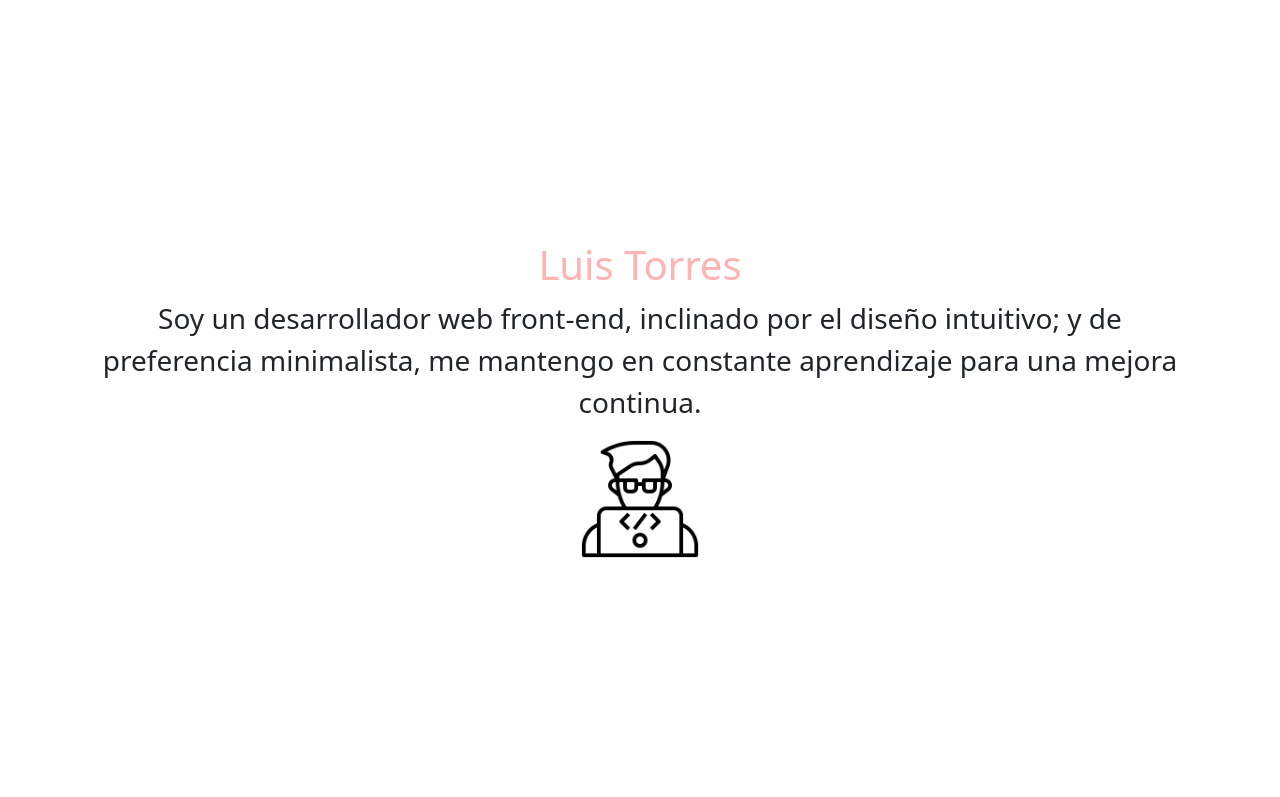
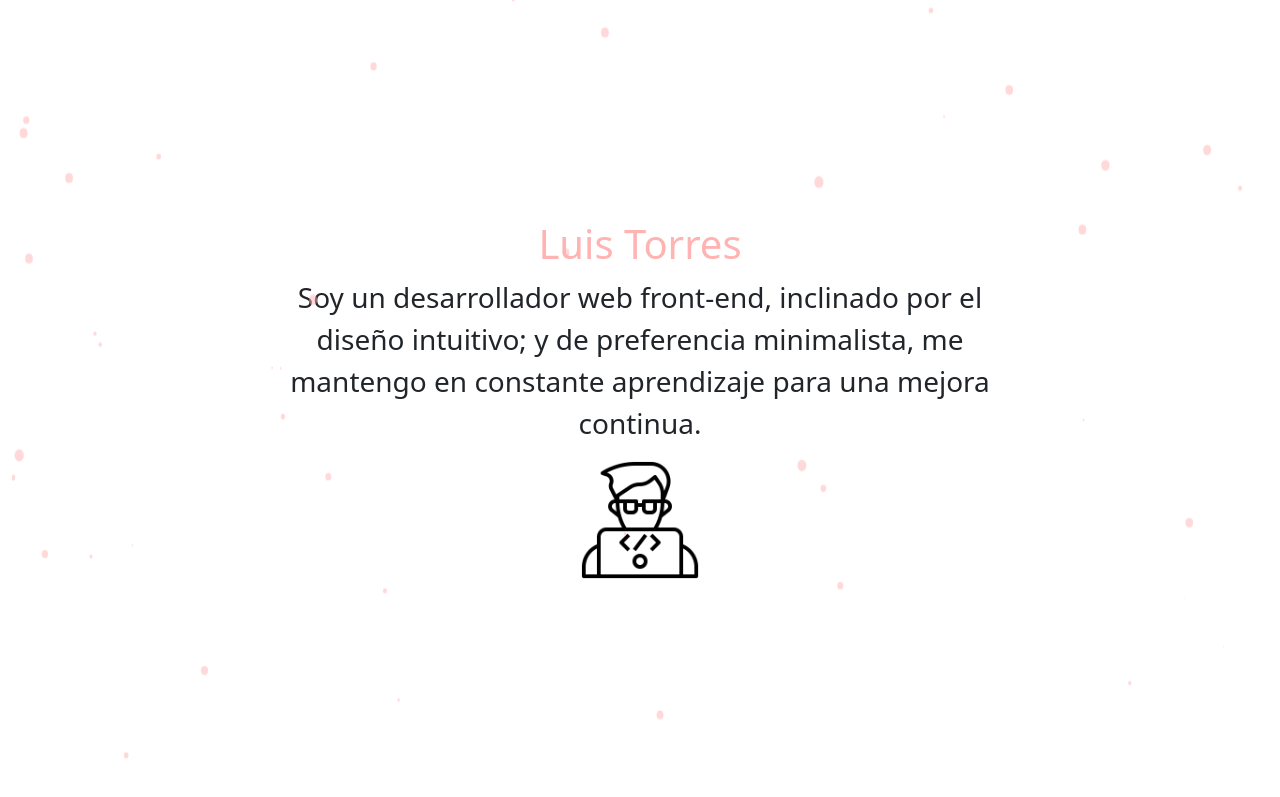
Before and after one commit to LuisTorres27/LuisTorres27.github.io, a website built with Vite: page index.html in a window 1280 px wide. Shown: the top 797 px of the page. Built offline with nearby package versions, Linux system fonts and the light colour scheme.

Commit message:
particles added

```diff
--- /dev/null
+++ b/assets/functions/particles.js
@@ -0,0 +1,110 @@
+particlesJS({
+  particles: {
+    number: {
+      value: 50,
+      density: {
+        enable: true,
+        value_area: 800,
+      },
+    },
+    color: {
+      value: "#ffb3b3",
+    },
+    shape: {
+      type: "circle",
+      stroke: {
+        width: 0,
+        color: "#000000",
+      },
+      polygon: {
+        nb_sides: 5,
+      },
+      image: {
+        src: "img/github.svg",
+        width: 100,
+        height: 100,
+      },
+    },
+    opacity: {
+      value: 0.5,
+      random: false,
+      anim: {
+        enable: false,
+        speed: 1,
+        opacity_min: 0.1,
+        sync: false,
+      },
+    },
+    size: {
+      value: 5,
+      random: true,
+      anim: {
+        enable: false,
+        speed: 40,
+        size_min: 0.1,
+        sync: false,
+      },
+    },
+    line_linked: {
+      enable: false,
+      distance: 150,
+      color: "#ffffff",
+      opacity: 0.4,
+      width: 1,
+    },
+    move: {
+      enable: true,
+      speed: 10,
+      direction: "none",
+      random: false,
+      straight: false,
+      out_mode: "out",
+      bounce: false,
+      attract: {
+        enable: false,
+        rotateX: 600,
+        rotateY: 1200,
+      },
+    },
+  },
+  interactivity: {
+    detect_on: "canvas",
+    events: {
+      onhover: {
+        enable: false,
+        mode: "repulse",
+      },
+      onclick: {
+        enable: false,
+        mode: "push",
+      },
+      resize: true,
+    },
+    modes: {
+      grab: {
+        distance: 400,
+        line_linked: {
+          opacity: 1,
+        },
+      },
+      bubble: {
+        distance: 400,
+        size: 40,
+        duration: 2,
+        opacity: 8,
+        speed: 3,
+      },
+      repulse: {
+        distance: 200,
+        duration: 0.4,
+      },
+      push: {
+        particles_nb: 4,
+      },
+      remove: {
+        particles_nb: 2,
+      },
+    },
+  },
+  retina_detect: true,
+});
--- a/index.html
+++ b/index.html
@@ -27,7 +27,8 @@
     <div class="container">
       <section>
         <div class="row row-main flex-col-center">
-          <div class="col-sm-12 col-md-12 col-lg-12 col-xl-12 flex-col-center">
+          <div id="particles-js" style="position: fixed"></div>
+          <div class="col-sm-12 col-md-12 col-lg-12 col-xl-8 flex-col-center">
             <h1 class="text-center fs-1">Luis Torres</h1>
             <p class="text-center fs-3">
               Soy un desarrollador web front-end, inclinado por el diseño
@@ -205,7 +206,7 @@
 
         <div class="col-12 col-sm-12 col-md-6 col-lg-6 col-xl-6 flex-end">
           <p class="text-end fs-4 text-secondary">
-            visita mi perfil en Github
+            visita mi repositorio en Github
           </p>
           <a target="_blank" href="https://github.com/LuisTorres27">
             <img
@@ -261,5 +262,9 @@
     <!-- Aos.js -->
     <script src="https://unpkg.com/aos@next/dist/aos.js"></script>
     <script src="/assets/scripts/Aos.js"></script>
+
+    <!-- Particles.js -->
+    <script src="https://cdn.jsdelivr.net/npm/particles.js@2.0.0/particles.min.js"></script>
+    <script src="/assets/functions/particles.js"></script>
   </body>
 </html>
--- a/style.css
+++ b/style.css
@@ -1,5 +1,5 @@
 .row {
-  margin-bottom: 150px;
+  margin-bottom: 60px;
 }
 
 .row-main {
@@ -60,11 +60,18 @@ h2 {
   transition: all ease-in-out 0.5s;
 }
 
+.tool-icon:hover {
+  transform: scale(130%);
+}
 .row-end {
   margin: 0px;
   padding: 10px;
 }
 
+
+#particles-js{
+  height: 100%;
+}
 .footer-icon {
   width: 45px;
   height: auto;
@@ -92,9 +99,8 @@ h2 {
 }
 
 @media screen and (max-width: 576px) {
-
   .row {
-    margin-bottom: 120px;
+    margin-bottom: 50px;
   }
 
   .row-main {
@@ -116,6 +122,10 @@ h2 {
     width: 55px;
   }
 
+  .tool-icon:hover {
+    transform: none;
+  }
+
   .tool-icon {
     width: 40px;
   }
@@ -125,7 +135,6 @@ h2 {
     padding: 0px;
   }
 
-
   .footer-icon {
     width: 35px;
     height: auto;
```
Also changed, not shown: particlesjs-config.json (added, +110 -0 lines).
